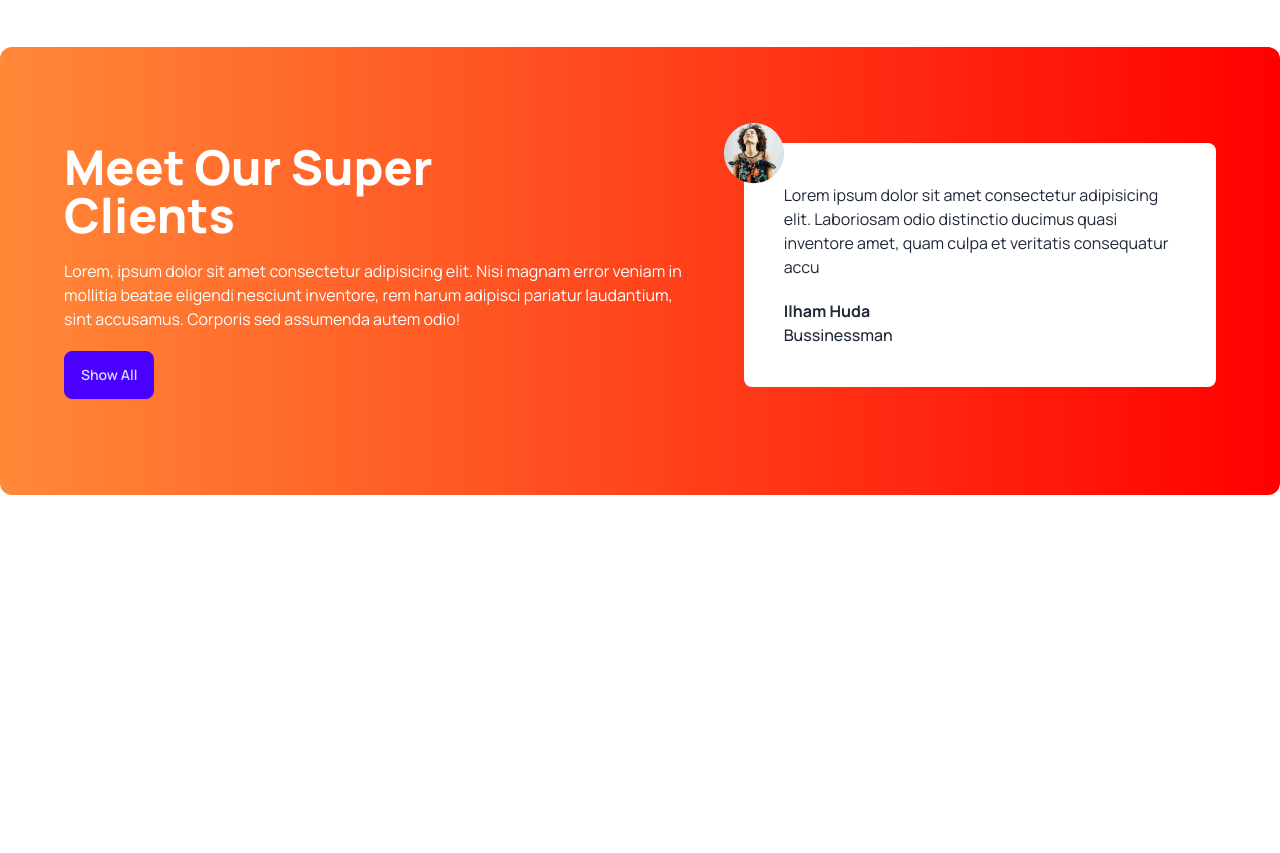
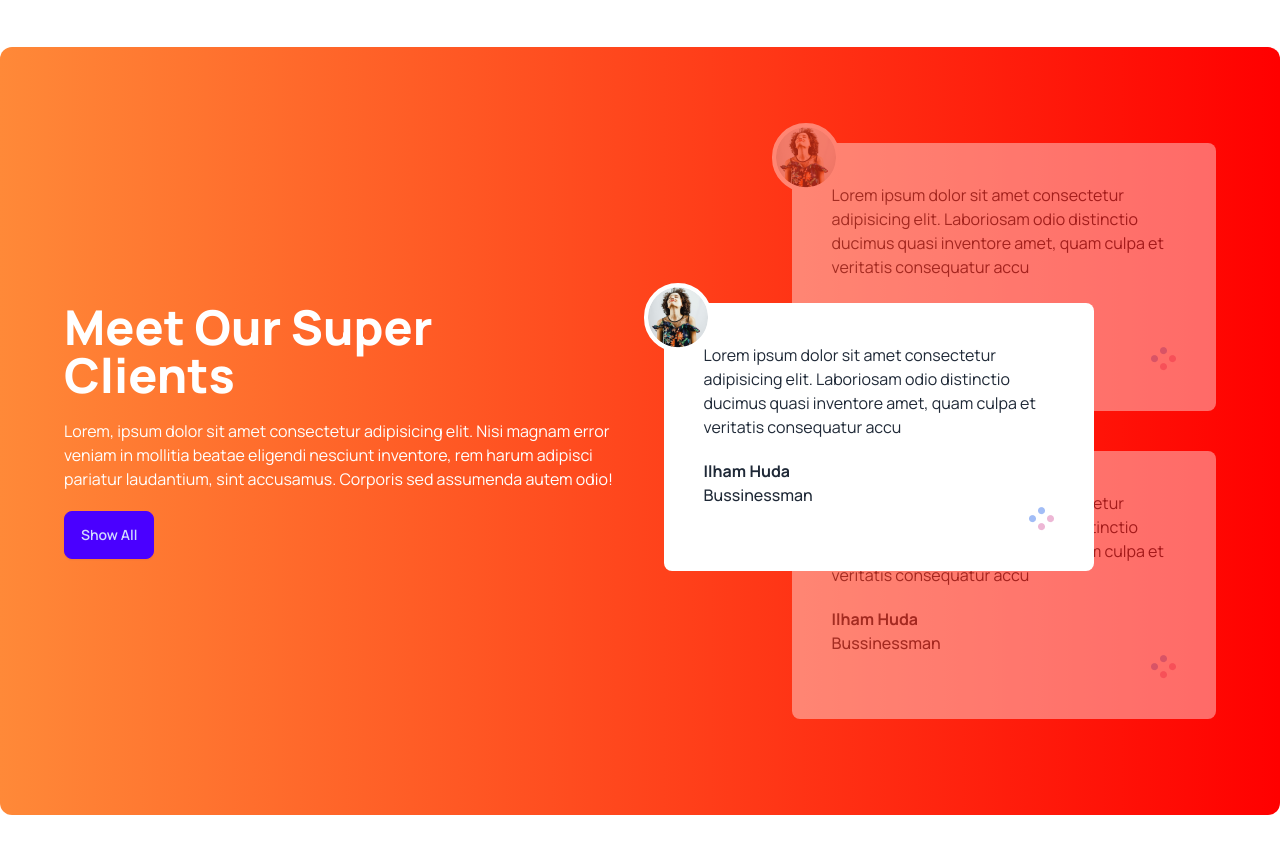
Before and after one commit to Abdulla-Al-Hussain/Tea, a plain HTML site: page index.html in a window 1280 px wide. Shown: the part 2100-2953 px from the top of the page. Before the commit the page ends 2691 px from the top, so only its background shows below. Drawn offline with nearby package versions, Linux system fonts and the light colour scheme.

Commit message:
review section

```diff
--- a/index.html
+++ b/index.html
@@ -143,19 +143,42 @@
          </section>
          <!-- super client section -->
           <section class="my-24 flex flex-col lg:flex-row gap-12 rounded-xl  bg-gradient-to-r from-[#FF8938] to-[#F00] px-16 py-24">
-            <div class="space-y-5">
-              <h2 class="text-5xl font-extrabold text-white">Meet  Our Super <br> Clients</h2>
-              <p class="text-white">Lorem, ipsum dolor sit amet consectetur adipisicing elit. Nisi magnam error veniam in mollitia beatae eligendi nesciunt inventore, rem harum adipisci pariatur laudantium, sint accusamus. Corporis sed assumenda autem odio!</p>
-              <button class="btn btn-primary">Show All</button>
+            <div class="flex  pr-28 items-center">
+                  <div class="space-y-5 ">
+                    <h2 class="text-5xl font-extrabold text-white">Meet  Our Super <br> Clients</h2>
+                    <p class="text-white">Lorem, ipsum dolor sit amet consectetur adipisicing elit. Nisi magnam error veniam in mollitia beatae eligendi nesciunt inventore, rem harum adipisci pariatur laudantium, sint accusamus. Corporis sed assumenda autem odio!</p>
+                    <button class="btn btn-primary">Show All</button>
+                  </div>
             </div>
-            <div>
-              <!-- review -->
-               <div class="relative  p-10 rounded-lg bg-white">
-                <img class="absolute -top-5 -left-5" src="images/client.png" alt="">
+            <!-- review container -->
+            <div class="relative">
+              <!--next review -->
+               <div class="relative z-10 mb-10 opacity-40  p-10 rounded-lg bg-white">
+                <img class="absolute -top-5 -left-5 border-4 border-white rounded-full bg-white" src="images/client.png" alt="">
                 <p>Lorem ipsum dolor sit amet consectetur adipisicing elit. Laboriosam odio distinctio ducimus quasi inventore amet, quam culpa et veritatis consequatur accu</p>
                 <h4 class="font-bold mt-5">Ilham Huda</h4>
                 <p class="font-medium">Bussinessman</p>
+                <div class="flex justify-end"><img src="images/circles.png" alt=""></div>
                </div>
+
+               <!--current review -->
+                <div class="absolute z-20 top-40 -left-10 lg:-left-32 lg:w-[430px] p-10 rounded-lg bg-white">
+                   <img class="absolute -top-5 -left-5 border-4 border-white rounded-full bg-white" src="images/client.png" alt="">
+                  <p>Lorem ipsum dolor sit amet consectetur adipisicing elit. Laboriosam odio distinctio ducimus quasi inventore amet, quam culpa et veritatis consequatur accu</p>
+                  <h4 class="font-bold mt-5">Ilham Huda</h4>
+                 <p class="font-medium">Bussinessman</p>
+                  <div class="flex justify-end"><img src="images/circles.png" alt=""></div>
+                 </div>
+
+                 <!--previous review -->
+                <div class="relative z-10 opacity-40 p-10 rounded-lg bg-white">
+                <img class="absolute -top-5 -left-5 border-4 border-white rounded-full bg-white" src="images/client.png" alt="">
+                <p>Lorem ipsum dolor sit amet consectetur adipisicing elit. Laboriosam odio distinctio ducimus quasi inventore amet, quam culpa et veritatis consequatur accu</p>
+                <h4 class="font-bold mt-5">Ilham Huda</h4>
+                <p class="font-medium">Bussinessman</p>
+                <div class="flex justify-end"><img src="images/circles.png" alt=""></div>
+               </div>
+
             </div>
           </section>
     </main>
```
